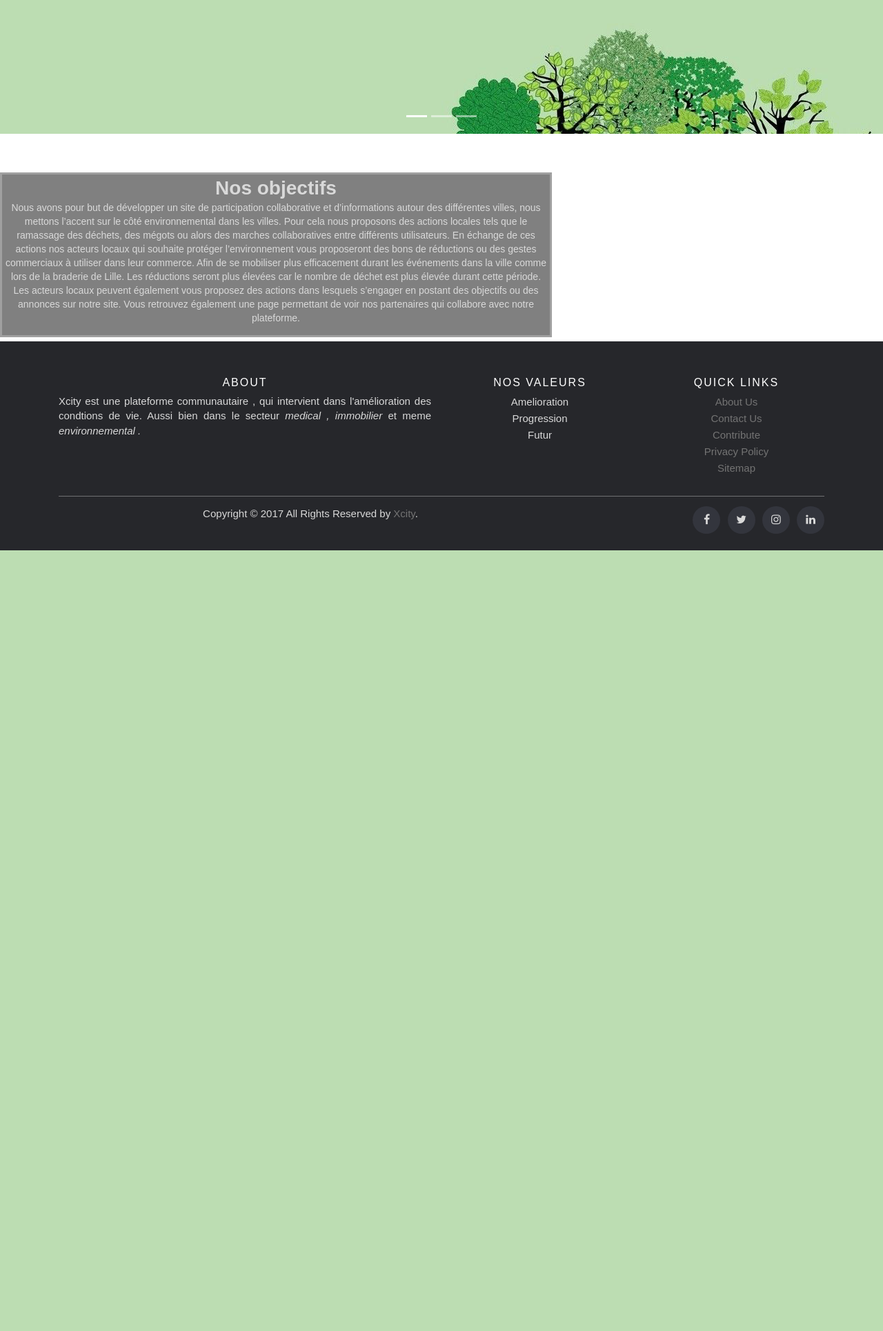
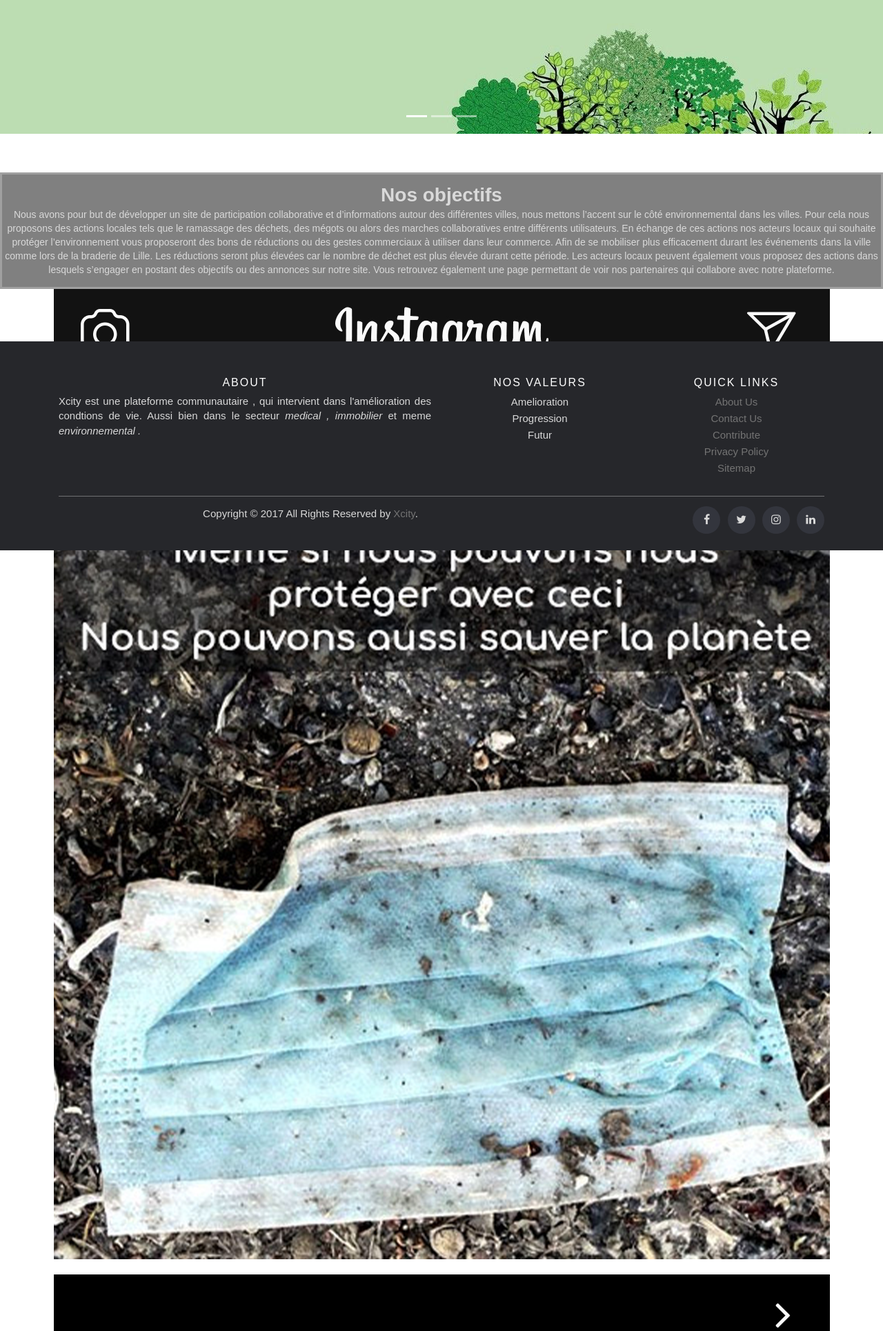
Before and after one commit to anthony-lobe/xcity-dev, a PHP site: page / in a window 1280 px wide. Shown: the part 302-2232 px from the top of the page at 69% size. Before the commit the page ends 1100 px from the top, so only its background shows below. Run offline with PHP 8.4, Linux system fonts and the light colour scheme; some libraries are stand-ins or nearby versions; some web fonts are replaced.

Commit message:
page acceuil okay

```diff
--- a/Xcityss/content.php
+++ b/Xcityss/content.php
@@ -1,7 +1,8 @@
-<div background-color=black">
 
-</div>
-<div  align="center" style="width: 800px; padding-top:0px; padding-bottom:15px;border:3px solid #A0A0A0;
+<div  align="center" style="width: max; padding-top:10px; padding-bottom:15px;border:3px solid #A0A0A0;
 text-align: center; background: grey"><h1><B>Nos objectifs</B> </h1>
 Nous avons pour but de développer un site de participation collaborative et d’informations autour des différentes villes, nous mettons l’accent sur le côté environnemental dans les villes. Pour cela nous proposons des actions locales tels que le ramassage des déchets, des mégots ou alors des marches collaboratives entre différents utilisateurs. En échange de ces actions nos acteurs locaux qui souhaite protéger l’environnement vous proposeront des bons de réductions ou des gestes commerciaux à utiliser dans leur commerce. Afin de se mobiliser plus efficacement durant les événements dans la ville comme lors de la braderie de Lille. Les réductions seront plus élevées car le nombre de déchet est plus élevée durant cette période. Les acteurs locaux peuvent également vous proposez des actions dans lesquels s’engager en postant des objectifs ou des annonces sur notre site. Vous retrouvez également une page permettant de voir nos partenaires qui collabore avec notre plateforme.
 </div>
+<div align="center" style="width: 500; border: 5px backgroun:grey">
+<img src="./img2.png">
+</div>
```
Also changed, not shown: Xcityss/img2.png (added), 2 other files.
